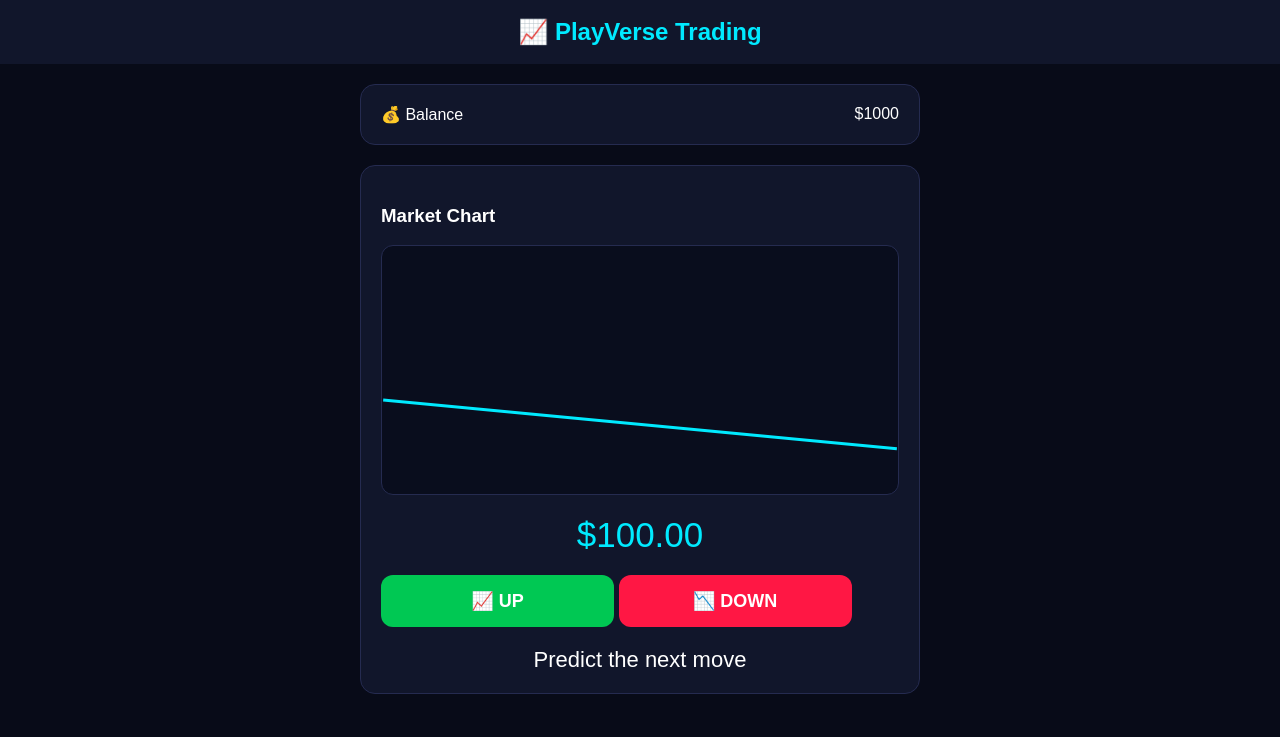
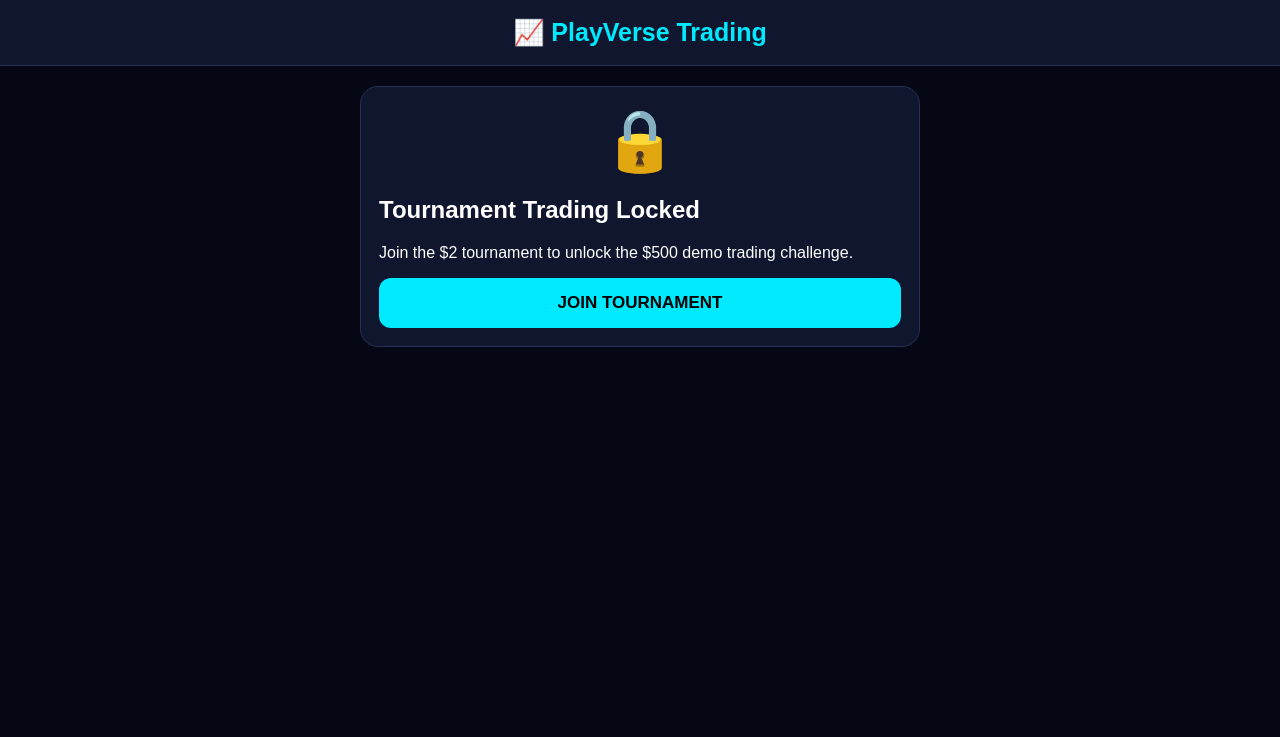
Before and after one commit to playverse-games/playverse-games, a plain HTML site: page trading.html in a window 1280 px wide. Drawn offline with Linux system fonts and the light colour scheme.

Commit message:
Update trading.html

```diff
--- a/trading.html
+++ b/trading.html
@@ -16,69 +16,95 @@ font-family:Arial,sans-serif;
 
 body{
 margin:0;
-background:#080b18;
+background:#050814;
 color:white;
 }
 
-
 header{
-background:#11162b;
+background:#10162d;
 padding:18px;
 text-align:center;
 color:#00eaff;
-font-size:24px;
+font-size:25px;
 font-weight:bold;
+border-bottom:1px solid #263056;
+}
+
+.game{
+max-width:600px;
+margin:auto;
+padding:20px;
 }
 
 
-.container{
-padding:20px;
-max-width:600px;
-margin:auto;
+.panel{
+background:#10162d;
+border:1px solid #263056;
+border-radius:18px;
+padding:18px;
+margin-bottom:18px;
 }
 
 
-.card{
-background:#11162b;
-border:1px solid #252b50;
-border-radius:15px;
-padding:20px;
-margin-bottom:20px;
+.lock{
+text-align:center;
+font-size:60px;
 }
 
 
-.balance{
+button{
+border:0;
+padding:15px;
+border-radius:12px;
+font-size:17px;
+font-weight:bold;
+cursor:pointer;
+}
+
+
+.join{
+background:#00eaff;
+width:100%;
+}
+
+
+.stats{
 display:flex;
 justify-content:space-between;
 }
 
 
+.balance{
+color:#00eaff;
+font-size:25px;
+}
+
+
 .chart{
-height:250px;
-background:#090d1d;
-border-radius:12px;
-border:1px solid #252b50;
+height:260px;
+background:#070b19;
+border-radius:15px;
 position:relative;
 overflow:hidden;
+border:1px solid #263056;
 }
 
 
 .line{
 position:absolute;
-bottom:40px;
-left:0;
-width:100%;
-height:3px;
+width:120%;
+height:4px;
 background:#00eaff;
-transform:rotate(-5deg);
-animation:move 2s infinite alternate;
+bottom:100px;
+left:-20px;
+animation:chart 2s infinite alternate;
 }
 
 
-@keyframes move{
+@keyframes chart{
 
 from{
-transform:translateY(20px) rotate(-5deg);
+transform:translateY(50px) rotate(-8deg);
 }
 
 to{
@@ -88,53 +114,48 @@ transform:translateY(-40px) rotate(8deg);
 }
 
 
-
 .price{
+text-align:center;
 font-size:35px;
-text-align:center;
 color:#00eaff;
-margin:20px;
+margin:15px;
 }
 
 
-button{
-
-width:45%;
-padding:15px;
-border:none;
-border-radius:12px;
-font-size:18px;
-font-weight:bold;
-cursor:pointer;
-
+.trade{
+display:flex;
+gap:10px;
 }
 
 
 .up{
 background:#00c853;
 color:white;
+width:50%;
 }
 
 
 .down{
 background:#ff1744;
 color:white;
+width:50%;
 }
 
 
 .result{
-
 text-align:center;
 font-size:22px;
-margin-top:20px;
-
+margin-top:15px;
 }
 
+
+#tradeArea{
+display:none;
+}
 
 </style>
 
 </head>
-
 
 <body>
 
@@ -144,28 +165,63 @@ margin-top:20px;
 </header>
 
 
-
-<div class="container">
+<div class="game">
 
 
-<div class="card balance">
+<div class="panel" id="lock">
 
-<div>
-💰 Balance
+
+<div class="lock">
+🔒
 </div>
 
-<div>
-$1000
-</div>
+
+<h2>
+Tournament Trading Locked
+</h2>
+
+
+<p>
+Join the $2 tournament to unlock
+the $500 demo trading challenge.
+</p>
+
+
+<button class="join" onclick="openTrade()">
+JOIN TOURNAMENT
+</button>
+
 
 </div>
 
 
 
-<div class="card">
+<div id="tradeArea">
 
 
-<h3>Market Chart</h3>
+<div class="panel stats">
+
+<div>
+🏆 Score<br>
+<span id="score">0</span>
+</div>
+
+
+<div>
+Rounds<br>
+<span id="round">1</span>
+</div>
+
+
+</div>
+
+
+
+
+<div class="panel">
+
+
+<h3>Market Movement</h3>
 
 
 <div class="chart">
@@ -177,10 +233,24 @@ $1000
 
 
 <div class="price">
+$<span id="price">100.00</span>
+</div>
 
-$<span id="price">100.00</span>
 
 </div>
+
+
+
+
+<div class="panel">
+
+
+<h3>
+Make Prediction
+</h3>
+
+
+<div class="trade">
 
 
 <button class="up" onclick="predict('up')">
@@ -193,10 +263,21 @@ $<span id="price">100.00</span>
 </button>
 
 
+</div>
+
 
 <div class="result" id="result">
+Choose your prediction
+</div>
 
-Predict the next move
+
+</div>
+
+
+
+<div class="panel balance">
+
+💰 Demo Balance: $500
 
 </div>
 
@@ -210,22 +291,36 @@ Predict the next move
 
 <script>
 
+
 let price=100;
+let score=0;
+let round=1;
+
+
+
+function openTrade(){
+
+document.getElementById("lock").style.display="none";
+
+document.getElementById("tradeArea").style.display="block";
+
+}
+
 
 
 function predict(choice){
 
 
-let move=Math.random()>0.5?"up":"down";
+let movement=Math.random()>0.5?"up":"down";
 
 
-if(move==="up"){
+if(movement==="up"){
 
-price+=Math.random()*10;
+price+=Math.random()*8;
 
 }else{
 
-price-=Math.random()*10;
+price-=Math.random()*8;
 
 }
 
@@ -235,17 +330,29 @@ price.toFixed(2);
 
 
 
-if(choice===move){
+if(choice===movement){
+
+score+=10;
 
 document.getElementById("result").innerHTML=
-"🏆 Correct Prediction";
+"🏆 Prediction Correct";
 
 }else{
 
+
 document.getElementById("result").innerHTML=
-"❌ Wrong Prediction";
+"❌ Prediction Failed";
+
 
 }
+
+
+round++;
+
+
+document.getElementById("score").innerHTML=score;
+
+document.getElementById("round").innerHTML=round;
 
 
 }
```
